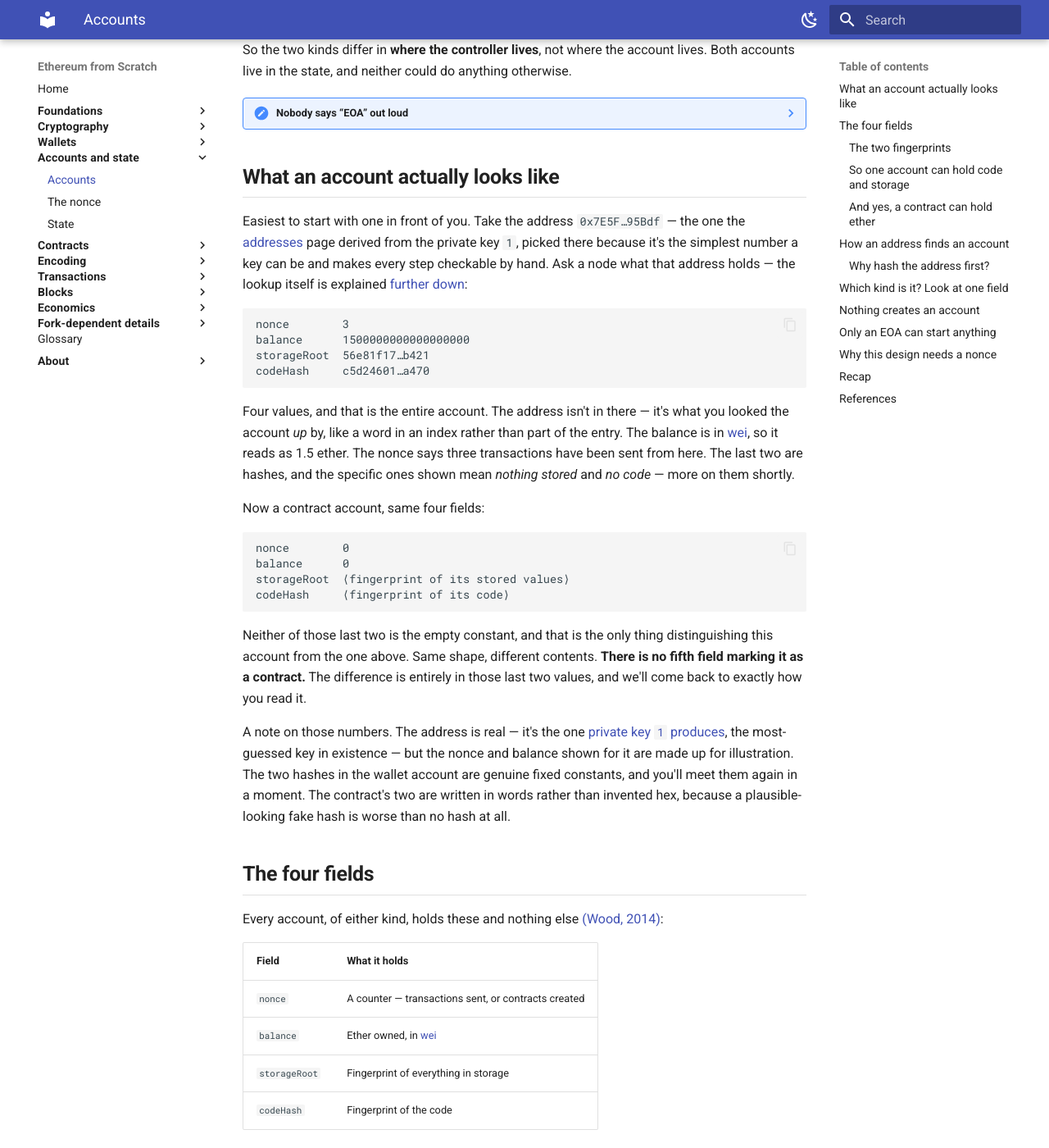
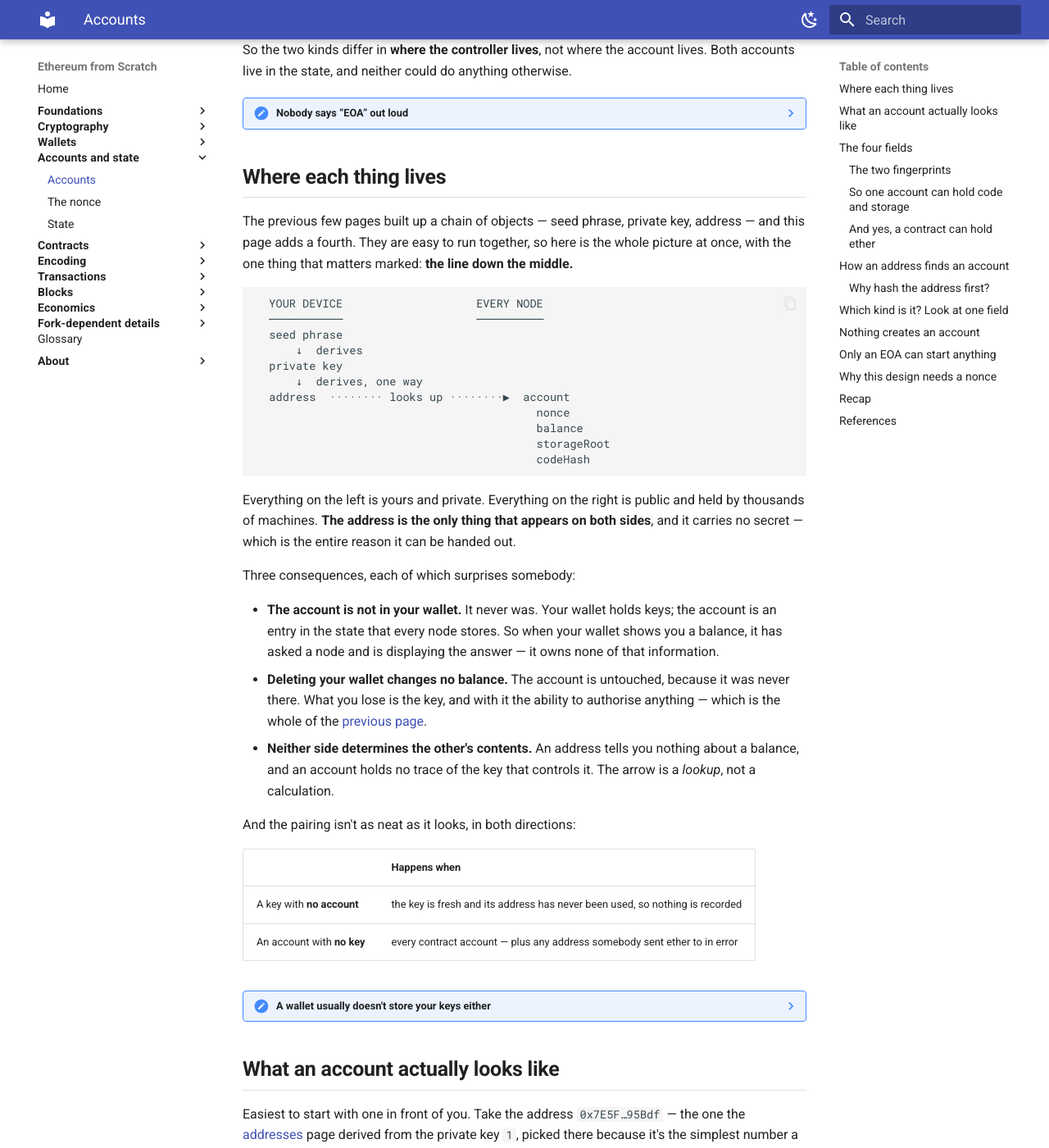
Before and after one commit to davide-stocco/ethereum-from-scratch, an MkDocs documentation site: the page built from docs/accounts/accounts.md, in a window 1280 px wide and 1400 px high, scrolled down 1053 px. Shown: the whole window at 82% size. Built offline with MkDocs 1.6.1 and Material for MkDocs 9.7.7, drawn with Linux system fonts in a browser that asks for light colours; some of the changed text lies outside the part shown.

Commit message:
Draw the line between what is yours and what the network holds
A reader who had followed seed phrase, private key and address through
three pages could not place the account among them, and asked whether it
sits in the wallet. Nothing on the site said plainly that it does not.
The two collapsed boxes that touch on it were too easy to miss.

New section puts all four objects in one diagram with a device-versus-
network divide, and makes the address the only thing appearing on both
sides - which is exactly why it is the thing you can hand out.

Three consequences stated outright: the account is not in the wallet, so
a balance on screen was fetched not stored; deleting a wallet changes no
balance; and neither side determines the other's contents, since the
arrow is a lookup rather than a calculation.

Also records that the pairing is not one-to-one in either direction - a
fresh key has no account, and every contract account has no key - and
that most wallets store a seed rather than a collection of keys, which is
what makes "back up your keys" the wrong instruction.

````diff
--- a/docs/accounts/accounts.md
+++ b/docs/accounts/accounts.md
@@ -55,6 +55,52 @@ So the two kinds differ in **where the controller lives**, not where the account
     every client's source code and every technical discussion, always
     unexplained. This site uses it where precision matters and "wallet" where
     it doesn't.
+
+## Where each thing lives
+
+The previous few pages built up a chain of objects — seed phrase, private key, address — and this page adds a fourth. They are easy to run together, so here is the whole picture at once, with the one thing that matters marked: **the line down the middle.**
+
+```
+  YOUR DEVICE                    EVERY NODE
+  ───────────                    ──────────
+  seed phrase
+      ↓  derives
+  private key
+      ↓  derives, one way
+  address  ········ looks up ········▶  account
+                                          nonce
+                                          balance
+                                          storageRoot
+                                          codeHash
+```
+
+Everything on the left is yours and private. Everything on the right is public and held by thousands of machines. **The address is the only thing that appears on both sides**, and it carries no secret — which is the entire reason it can be handed out.
+
+Three consequences, each of which surprises somebody:
+
+- **The account is not in your wallet.** It never was. Your wallet holds keys; the account is an entry in the state that every node stores. So when your wallet shows you a balance, it has asked a node and is displaying the answer — it owns none of that information.
+- **Deleting your wallet changes no balance.** The account is untouched, because it was never there. What you lose is the key, and with it the ability to authorise anything — which is the whole of the [previous page](../wallets/losing-your-keys.md).
+- **Neither side determines the other's contents.** An address tells you nothing about a balance, and an account holds no trace of the key that controls it. The arrow is a *lookup*, not a calculation.
+
+And the pairing isn't as neat as it looks, in both directions:
+
+| | Happens when |
+| --- | --- |
+| A key with **no account** | the key is fresh and its address has never been used, so nothing is recorded |
+| An account with **no key** | every contract account — plus any address somebody sent ether to in error |
+
+??? note "A wallet usually doesn't store your keys either"
+
+    One more refinement, since it changes what a backup is.
+
+    It's natural to picture a wallet as a folder of private keys. Most modern
+    wallets hold **one seed** and re-derive the keys whenever they're needed,
+    exactly as the [seed phrases](../wallets/seed-phrases.md) page described.
+    The keys are a *product*, not a stored collection.
+
+    Which is why twelve words restore everything, and why "back up your keys"
+    is the wrong instruction — there is usually only one thing to back up, and
+    it sits upstream of all of them.
 
 ## What an account actually looks like
 
@@ -372,6 +418,7 @@ So the protection has to be supplied separately, and it's supplied as a counter.
 
 ## Recap
 
+- **The account is not in your wallet.** Your wallet holds keys; the account is held by every node. The address is the only thing on both sides of that line, and it carries no secret.
 - An account is an **entry in the state**, looked up by address, with exactly four fields: **nonce, balance, storageRoot, codeHash.** The address isn't one of them.
 - The lookup key is **`keccak256(address)`**, not the address — so nobody can choose where their account sits, which stops an attacker dusting a million chosen addresses to force one deep, slow branch.
 - **EOA** means *externally owned* — what controls it sits outside Ethereum, namely a person with a key. A contract's controller is code on the chain.
````
